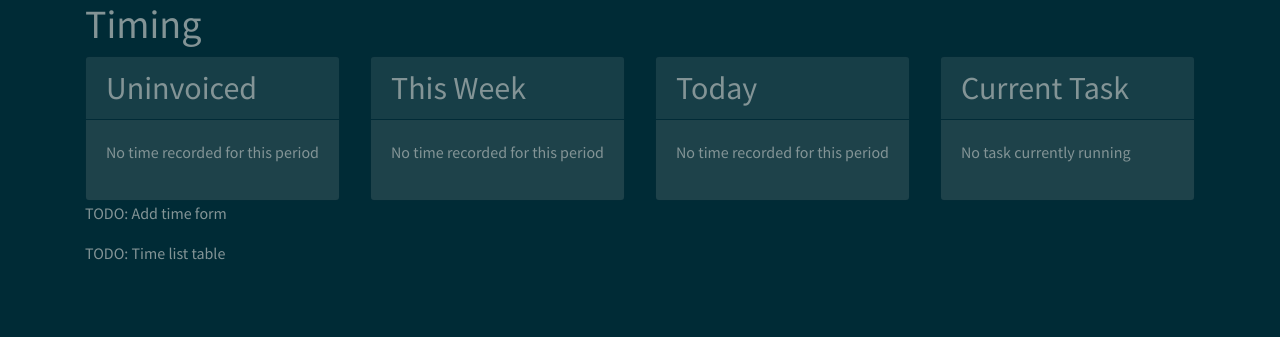
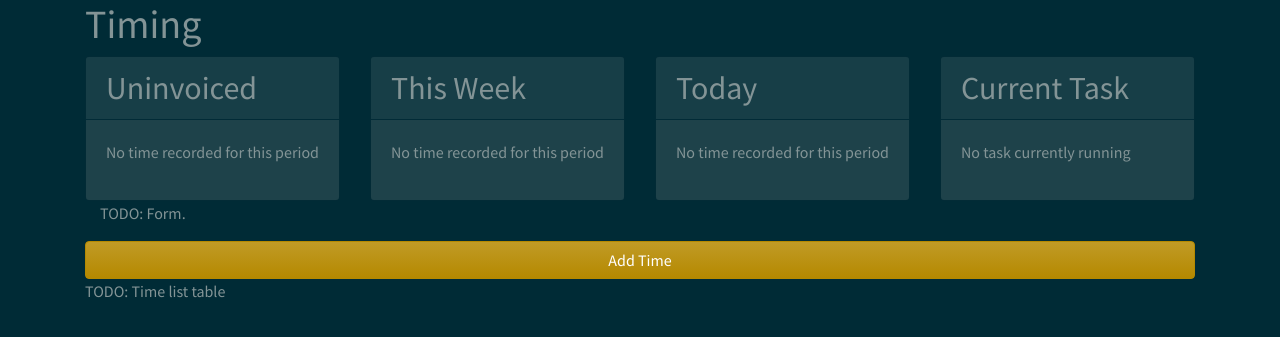
Before and after one commit to Asday/keiyakusha, a Django app: page /timing/ in a window 1280 px wide. Shown: the top 337 px of the page. Run offline with Django 3.2, Linux system fonts and the light colour scheme; the visitor is signed in with stand-in values (Sample User, id 1); data that the repository does not hold is empty.

Commit message:
Fleshed out a template a bit.

```diff
--- a/src/keiyakusha/website/templates/timing/partials/add_time.html
+++ b/src/keiyakusha/website/templates/timing/partials/add_time.html
@@ -1 +1,11 @@
-<p class="col">TODO: Add time form</p>
+<form method="post" class="col">
+  {% csrf_token %}
+
+  <p class="col">
+    TODO: Form.
+  </p>
+
+  <button type="submit" name="add_time" class="btn btn-primary btn-block">
+    Add Time
+  </button>
+</form>
```
